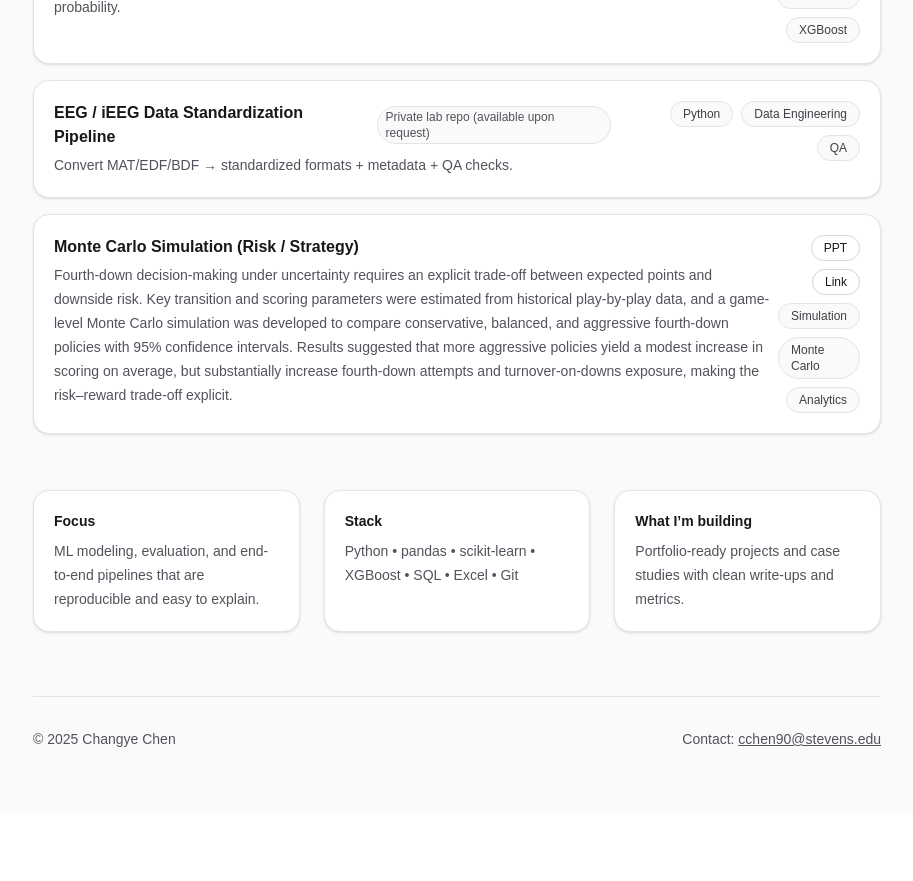
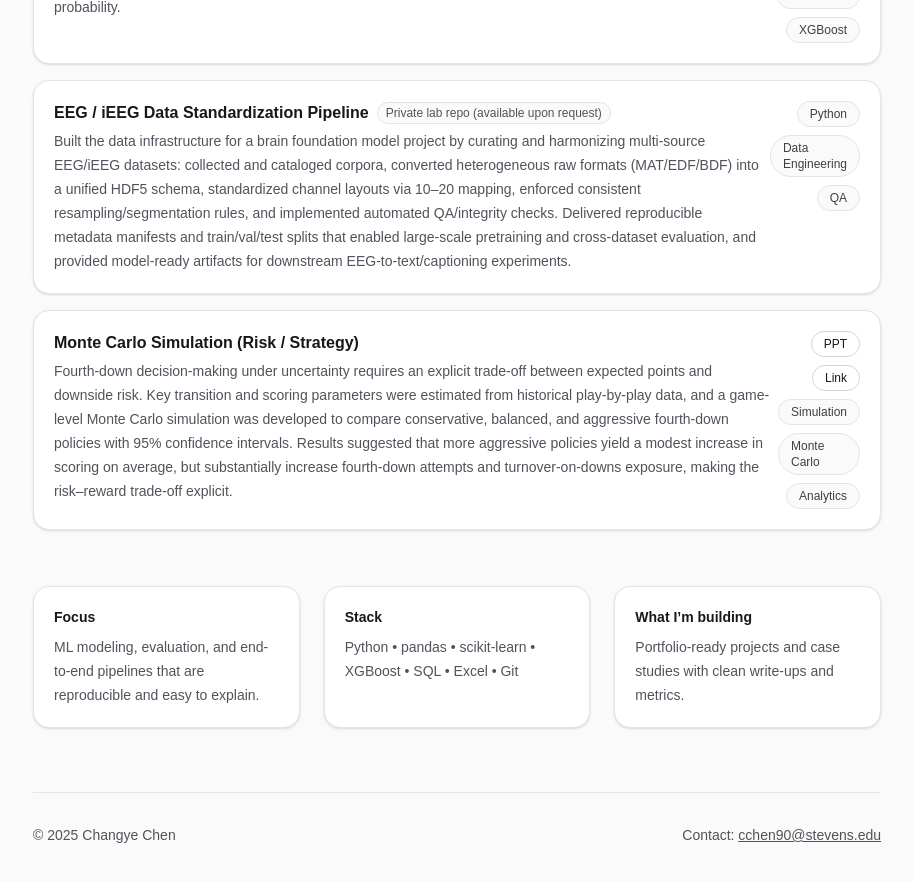
Before and after one commit to Changye0125/changye-portfolio, a Next.js app: page / in a window 1280 px wide. Shown: the part 780-1661 px from the top of the page, without its empty margins (183-1096 px from the left). Before the commit the page ends 1593 px from the top, so only its background shows below. Built offline with nearby package versions, Linux system fonts and the light colour scheme.

Commit message:
Update page.tsx

```diff
--- a/app/page.tsx
+++ b/app/page.tsx
@@ -26,7 +26,7 @@ export default function Home() {
     },
     {
       name: "EEG / iEEG Data Standardization Pipeline",
-      desc: "Convert MAT/EDF/BDF → standardized formats + metadata + QA checks.",
+      desc: "Built the data infrastructure for a brain foundation model project by curating and harmonizing multi-source EEG/iEEG datasets: collected and cataloged corpora, converted heterogeneous raw formats (MAT/EDF/BDF) into a unified HDF5 schema, standardized channel layouts via 10–20 mapping, enforced consistent resampling/segmentation rules, and implemented automated QA/integrity checks. Delivered reproducible metadata manifests and train/val/test splits that enabled large-scale pretraining and cross-dataset evaluation, and provided model-ready artifacts for downstream EEG-to-text/captioning experiments.",
       tags: ["Python", "Data Engineering", "QA"],
       ppt: "",
       link: "",
```
